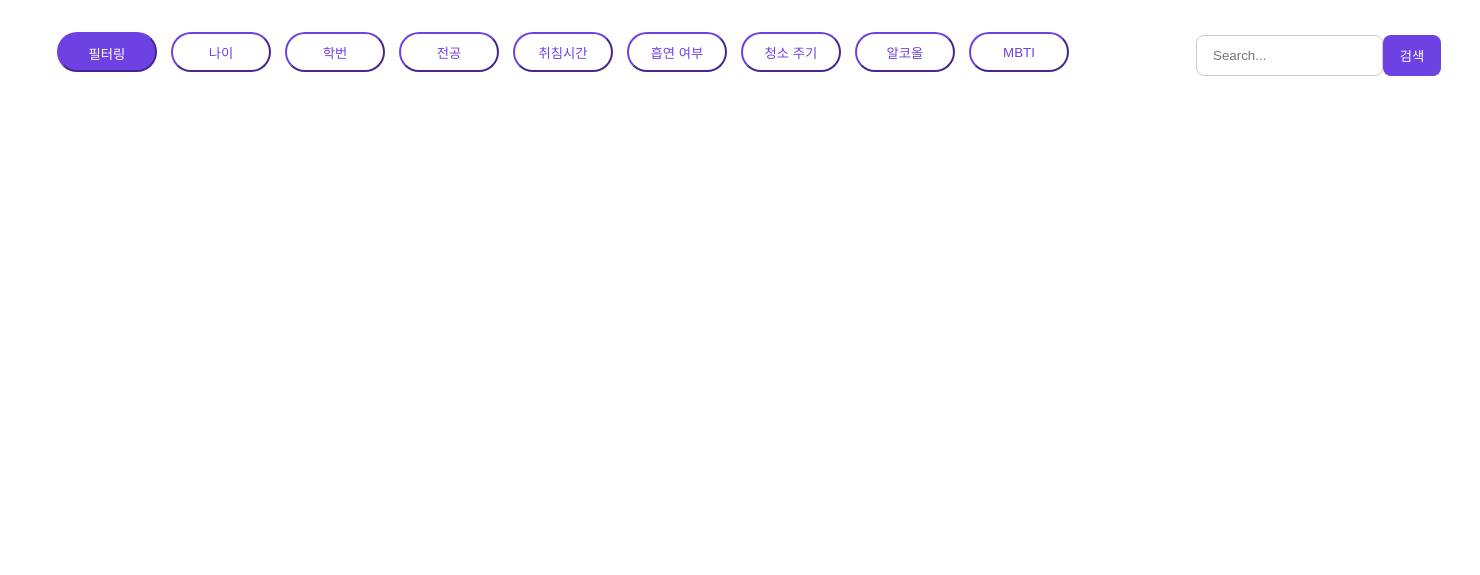
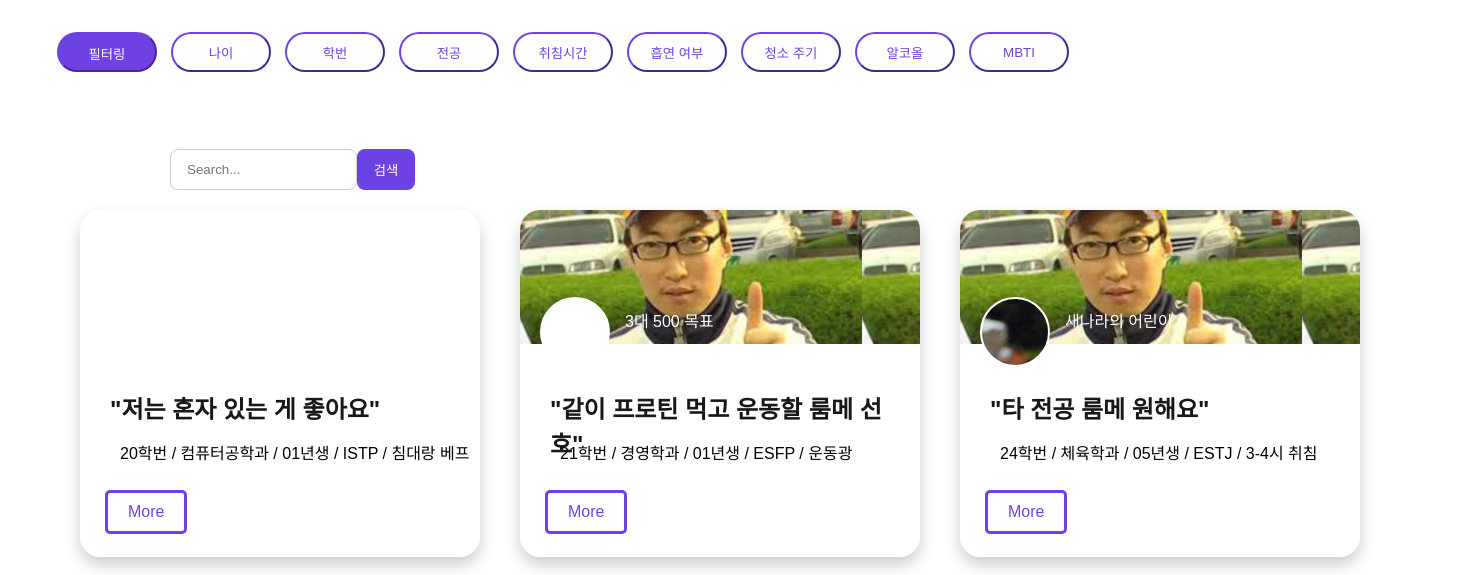
Before and after one commit to BARAM1NG/Demo_ChecKHUMate, a Python web app: template frontend/templates/check.html in a window 1480 px wide. Shown: the part 225-800 px from the top of the page. Run offline with Jinja, Linux system fonts and the light colour scheme; the template is opened without the code that fills it, so the values that code supplies are empty.

Commit message:
feat: 룸메이트 프로필 창

```diff
--- a/frontend/static/css/check.css
+++ b/frontend/static/css/check.css
@@ -102,6 +102,7 @@ main {
     padding: 25px 50px 0 50px;
     display: flex;
     justify-content: flex-start;
+    flex-wrap: wrap; /*자식 요소들이 공간이 부족할 때 자동으로 다음 줄로 넘어가도록*/
     /*gap: 20px;*/
 }
 
@@ -311,13 +312,23 @@ main {
 }
 
 /* Roommate */
+.profile-container {
+    width: 100%;
+    gap: 40px;
+    display: flex; /* Flexbox 사용 */
+    flex-wrap: wrap;
+}
+
 .profile {
-    position: absolute;
+    position: relative;
     width: 400px;
     height: 347px;
-    left: 51px;
-    top: 344px;
-    background: url('cover-image.png'); /* 배경 이미지 URL 추가 */
+    left: 30px;
+    top: 20px;
+    background: white;
+    box-shadow: 0px 8px 16px 0px rgba(0,0,0,0.2);
+    border-radius: 20px;
+    /*width: 100%*/
 }
 
 .cover {
@@ -326,24 +337,51 @@ main {
     height: 134px;
     left: 0px;
     top: 0px;
-    background: url('cover-image.png'); /* 커버 이미지 URL 추가 */
+    background-size: cover; /* 배경 이미지가 요소를 완전히 덮도록 설정 */
+    background-position: center;
+    border-top-left-radius: 20px; /* 상단 왼쪽 모서리에만 둥근 모양 적용 */
+    border-top-right-radius: 20px; /* 상단 오른쪽 모서리에만 둥근 모양 적용 */
+}
+
+.profile1 .cover{
+    background: url('../image/checkpage/cover1.png'); /* 커버 이미지 URL 추가 */
+}
+
+.profile2 .cover{
+    background: url('../image/checkpage/cover1.png'); /* 커버 이미지 URL 추가 */
+}
+
+.profile3 .cover{
+    background: url('../image/checkpage/cover1.png'); /* 커버 이미지 URL 추가 */
 }
 
 .ava {
     box-sizing: border-box;
     position: absolute;
-    width: 56px;
-    height: 56px;
+    width: 70px;
+    height: 70px;
     left: 20px;
-    bottom: 205px;
-    background: url('profile-image.png'); /* 프로필 이미지 URL 추가 */
+    bottom: 190px;
+    background-size: cover; /* 배경 이미지가 요소를 완전히 덮도록 설정 */
     border: 2px solid #FFFFFF;
     border-radius: 100px;
 }
 
+.profile1 .ava{
+    background: url('../image/checkpage/profile1.png'); /* 프로필 이미지 URL 추가 */
+}
+
+.profile2 .ava{
+    background: url('../image/checkpage/profile2.png'); /* 프로필 이미지 URL 추가 */
+}
+
+.profile3 .ava{
+    background: url('../image/checkpage/profile3.png'); /* 프로필 이미지 URL 추가 */
+}
+
 .details {
     position: absolute;
-    width: 173px;
+    width: 400px;
     height: 44px;
     left: 20px;
     top: 280px;
@@ -357,21 +395,48 @@ main {
 .nickname {
     position: absolute;
     height: 24px;
-    left: 88px;
+    left: 85px;
     right: 20px;
-    bottom: 221px;
-    font-family: 'Roboto';
+    bottom: 200px;
     font-style: normal;
     font-weight: 400;
     font-size: 16px;
     line-height: 24px;
-    color: #FFFFFF;
+    color: #ffffff;
+}
+
+.info {
+    position: relative;
+    margin-top: -120px;
+    left: 20px;
 }
 
 .profile-title {
     position: absolute;
     width: 364px;
-    height: 96px;
-    left: 16px;
-    top: 155px;
+    height: 90px;
+    left: 30px;
+    top: 180px;
+
+    font-weight: bold;
+    font-size: 24px;
+    color: #191818;
 }
+
+.profile-more {
+    position: relative;
+    margin-top: 280px;
+    margin-left: 25px;
+    /*display: inline-block; !* 버튼을 인라인 블록으로 표시 *!*/
+    padding: 10px 20px; /* 상하 10px, 좌우 20px의 패딩 */
+    font-size: 16px; /* 글자 크기 16px */
+    color:  #6E41E2; /* 글자 색상 흰색 */
+    background-color: #ffffff; /* 배경 색상 */
+    border: solid; /* 테두리 없음 */
+    border-radius: 5px; /* 테두리 둥글게 */
+    cursor: pointer; /* 마우스 오버 시 커서 변경 */
+}
+
+.profile-more:hover {
+    background-color: #948dc0; /* 마우스 오버 시 배경 색상 변경 */
+}
--- a/frontend/templates/check.html
+++ b/frontend/templates/check.html
@@ -209,6 +209,47 @@
     <button class="search-button">검색</button>
   </div>
 
+  <div class="profile-container">
+    <div class="profile">
+      <div class="cover"></div>
+      <div class="ava"></div>
+      <div class="details">
+        <div class="nickname">침대랑 룸메이트</div>
+        <div class="info">
+          20학번 / 컴퓨터공학과 / 01년생 / ISTP / 침대랑 베프
+        </div>
+      </div>
+      <div class="profile-title">"저는 혼자 있는 게 좋아요"</div>
+      <button class="profile-more">More</button>
+    </div>
+
+    <div class="profile profile2">
+      <div class="cover"></div>
+      <div class="ava"></div>
+      <div class="details">
+        <div class="nickname">3대 500 목표</div>
+        <div class="info">
+          21학번 / 경영학과 / 01년생 / ESFP / 운동광
+        </div>
+      </div>
+      <div class="profile-title">"같이 프로틴 먹고 운동할 룸메 선호"</div>
+      <button class="profile-more">More</button>
+    </div>
+
+    <div class="profile profile3">
+      <div class="cover"></div>
+      <div class="ava"></div>
+      <div class="details">
+        <div class="nickname">새나라의 어린이</div>
+        <div class="info">
+          24학번 / 체육학과 / 05년생 / ESTJ / 3-4시 취침
+        </div>
+      </div>
+      <div class="profile-title">"타 전공 룸메 원해요"</div>
+      <button class="profile-more">More</button>
+    </div>
+  </div>
+
 
 </main>
 
```
Also changed, not shown: frontend/static/image/checkpage/cover1.png (added), frontend/static/image/checkpage/profile1.png (added), frontend/static/image/checkpage/profile2.png (added), frontend/static/image/checkpage/profile3.png (added).
